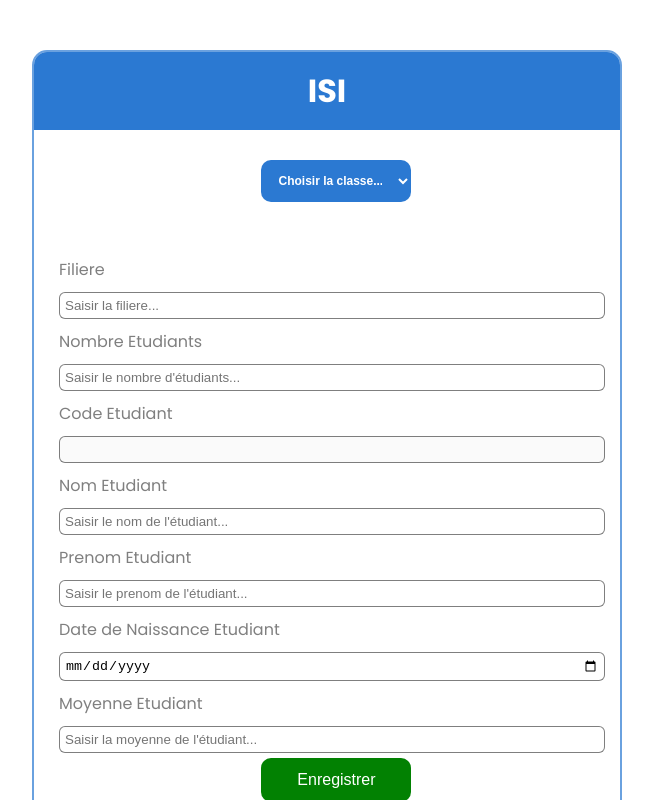
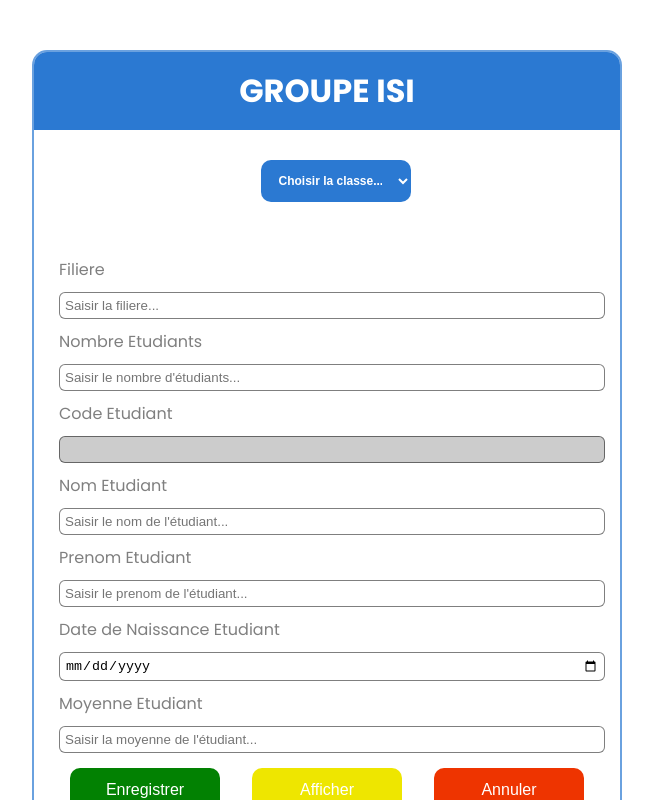
Before and after one commit to souleymanefall176/JavaScript, a plain HTML site: page ecole/index.html in a window 1280 px wide. Both pictures are taken after a click on the button "Enregistrer". Shown: the top 800 px of the page, without its empty margins (313-966 px from the left). Drawn offline with Linux system fonts and the light colour scheme.

Commit message:
creation d'un objet pour recuperer les valeurs saisit et perspective

```diff
--- a/ecole/css/style.css
+++ b/ecole/css/style.css
@@ -87,11 +87,17 @@ button{
     outline: none;
     border-radius: 10px;
     font-size: 16px;
-    margin-left: 38%;
     cursor: pointer;
     width: 150px;
-    margin-bottom: 5px;
+    margin: 10px 0;
     color: white;
+}
+input:focus{
+    border: 2px solid rgba(43, 121, 210,0.8);
+}
+input:disabled{
+    background-color: rgba(0,0,0,0.2);
+    outline: none;
 }
 #afficher{
     background-color: rgb(238, 230, 0);
@@ -131,3 +137,7 @@ button{
     background-color: rgb(122, 176, 237);
 
 }
+.bouton{
+    display: flex;
+    justify-content: space-around;
+}
--- a/ecole/index.html
+++ b/ecole/index.html
@@ -10,7 +10,7 @@
   <body>
     <div class="main">
       <div class="titre">
-        <h1>ISI</h1>
+        <h1>GROUPE ISI</h1>
       </div>
       <div class="forms">
         <form>
@@ -62,9 +62,11 @@
           />
           <h2 class="error" id="msgErrMoy" hidden>Moyenne incorrecte</h2>
         </form>
-        <button id="enregistrer" onclick="checkChamp()">Enregistrer</button>
-        <button id="afficher">Afficher</button>
-        <button id="annuler">Annuler</button>
+        <div class="bouton">
+          <button id="enregistrer" onclick="checkChamp()">Enregistrer</button>
+          <button id="afficher">Afficher</button>
+          <button id="annuler">Annuler</button>
+        </div>
       </div>
     </div>
     <div id="affichage" hidden>
--- a/ecole/script/app.js
+++ b/ecole/script/app.js
@@ -20,6 +20,9 @@ const annuler = document.getElementById("annuler");
 const affichage = document.getElementById("affichage");
 const table = document.getElementById("table");
 const codevalue = "";
+let ligne;
+let classes = [];
+
 let i = 1;
 
 //**************************PARTIE FONCTION DEBUT
@@ -88,7 +91,7 @@ function checkNbrEt(nbr) {
 //**************************PARTIE ECOUTEUR D'EVENEMENTS DEBUT
 
 //bouton afficher pour montrer l'etudiant enregistrer dans un tableau
-//evenement declenche à la saisit du prenom
+//evenement declenche l'affichage d'erreur ou non à la saisit du prenom
 prenomEt.addEventListener("keyup", (e) => {
   if (checkAlphabet(prenomEt.value) === 0) {
     msgErrPre.removeAttribute("hidden");
@@ -96,6 +99,7 @@ prenomEt.addEventListener("keyup", (e) => {
     msgErrPre.setAttribute("hidden", true);
   }
 });
+//evenement qui genere le code apres saisit du prenom
 prenomEt.addEventListener("blur", (e) => {
   codeEt.value =
     prenomEt.value[0].toUpperCase() +
@@ -108,6 +112,7 @@ prenomEt.addEventListener("blur", (e) => {
   }
   i++;
 });
+//evenement qui declenche l'affichage d'erreur  ou non à la saisi du nom
 nomEt.addEventListener("keyup", (e) => {
   if (checkAlphabet(nomEt.value) === 0) {
     msgErrNom.removeAttribute("hidden");
@@ -141,9 +146,32 @@ afficher.addEventListener("click", (e) => {
 //bouton enregistrer pour enregistrer l'etudiant
 enregistrer.addEventListener("click", (e) => {
   e.preventDefault();
-  let ligne = document.createElement("tr");
+  //là j'ai cree un objet qui recupere les valeurs des champs saisit
+  let classe1 = {
+    classe: classe.value,
+    filiere: filiere.value,
+    NbrEt: NbrEt.value,
+    tabEt: {
+      code: codeEt.value,
+      nom: nomEt.value,
+      prenom: prenomEt.value,
+      birdthday: birdthdayEt.value,
+      moy: moyEt.value,
+    },
+  };
+  //j'ajoute les donnes saisit dans le tableau classe1
+  classes.push(classe1);
+  ligne = document.createElement("tr");
   table.appendChild(ligne);
   ligne.innerHTML = `
+    <td>${classe1.tabEt.code}</td>
+    <td>${classe1.classe}</td>
+    <td>${classe1.filiere}</td>
+    <td>${classe1.tabEt.nom}</td>
+    <td>${classe1.tabEt.prenom}</td>
+    <td>${classe1.tabEt.birdthday}</td>
+    <td>${classe1.tabEt.moy}</td>`;
+  /*ligne.innerHTML = `
     <td>${codeEt.value}</td>
     <td>${classe.value}</td>
     <td>${filiere.value}</td>
@@ -151,5 +179,30 @@ enregistrer.addEventListener("click", (e) => {
     <td>${prenomEt.value}</td>
     <td>${birdthdayEt.value}</td>
     <td>${moyEt.value}</td>`;
+  */
+  classe.value = "";
+  filiere.value = "";
+  nomEt.value = "";
+  prenomEt.value = "";
+  NbrEt.value = "";
+  birdthdayEt.value = "";
+  moyEt.value = "";
+  codeEt.value = "";
+});
+//evenement qui efface le contenu des champs à la clique d'annuler
+annuler.addEventListener("click", (e) => {
+  e.preventDefault();
+  classe.value = "";
+  filiere.value = "";
+  nomEt.value = "";
+  prenomEt.value = "";
+  NbrEt.value = "";
+  birdthdayEt.value = "";
+  moyEt.value = "";
+  codeEt.value = "";
+  table.removeChild(ligne);
+  affichage.setAttribute("hidden", true);
 });
 //**************************PARTIE ECOUTEUR D'EVENEMENTS FIN
+//je devrais creer une nouvelle page d'affichage et je creerai un filtre
+//je pense que ce serait mieux de creer un autre tableua à l'interieur de l'objet classe qui recuperera les etudiants
```
